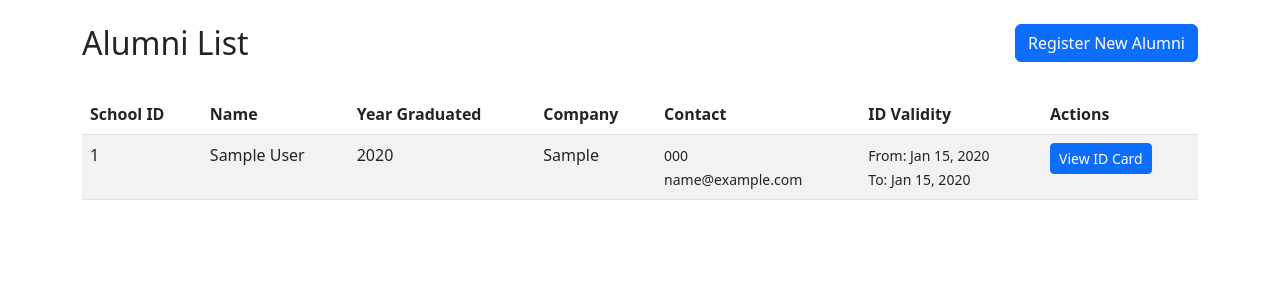
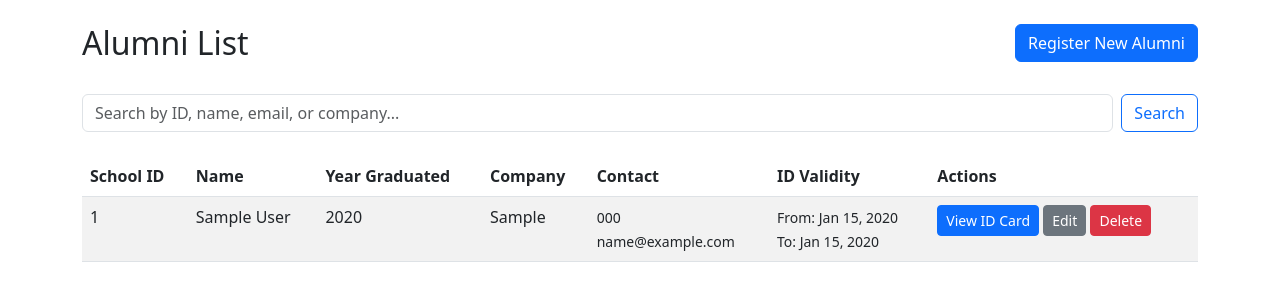
Before and after one commit to dadidelux/ID_Maker, a Django app: page /alumni/ in a window 1280 px wide. Shown: the part 56-357 px from the top of the page. Run offline with Django 5.2, Linux system fonts and the light colour scheme; a user stored in the database is signed in; tables that the repository leaves empty hold one stand-in row (values such as "Sample post").

Commit message:
-- feature edit, earch and delete

```diff
--- a/alumni_id/urls.py
+++ b/alumni_id/urls.py
@@ -8,4 +8,6 @@ urlpatterns = [
     path('register/', views.register_alumni, name='register_alumni'),
     path('alumni/', views.alumni_list, name='alumni_list'),
     path('alumni/<int:alumni_id>/id-card/', views.view_id_card, name='view_id_card'),
+    path('alumni/<int:alumni_id>/edit/', views.edit_alumni, name='edit_alumni'),
+    path('alumni/<int:alumni_id>/delete/', views.delete_alumni, name='delete_alumni'),
 ]
--- a/alumni_id/views.py
+++ b/alumni_id/views.py
@@ -5,6 +5,7 @@ from django.http import HttpResponse
 from .models import IDBackground, AlumniProfile
 from .forms import IDBackgroundForm, AlumniProfileForm
 from .utils import generate_id_card
+from django.db import models
 
 @login_required
 def home(request):
@@ -43,8 +44,22 @@ def register_alumni(request):
 
 @login_required
 def alumni_list(request):
+    search_query = request.GET.get('search', '')
     alumni = AlumniProfile.objects.all()
-    return render(request, 'alumni_id/alumni_list.html', {'alumni': alumni})
+
+    if search_query:
+        alumni = alumni.filter(
+            models.Q(school_id__icontains=search_query) |
+            models.Q(first_name__icontains=search_query) |
+            models.Q(last_name__icontains=search_query) |
+            models.Q(email__icontains=search_query) |
+            models.Q(company__icontains=search_query)
+        )
+
+    return render(request, 'alumni_id/alumni_list.html', {
+        'alumni': alumni,
+        'search_query': search_query
+    })
 
 @login_required
 def view_id_card(request, alumni_id):
@@ -64,3 +79,42 @@ def view_id_card(request, alumni_id):
     return render(request, 'alumni_id/view_id_card.html', {
         'alumni': alumni
     })
+
+@login_required
+def edit_alumni(request, alumni_id):
+    alumni = get_object_or_404(AlumniProfile, id=alumni_id)
+
+    if request.method == 'POST':
+        form = AlumniProfileForm(request.POST, request.FILES, instance=alumni)
+        if form.is_valid():
+            form.save()
+            messages.success(request, 'Alumni profile updated successfully!')
+            return redirect('alumni_list')
+    else:
+        form = AlumniProfileForm(instance=alumni)
+
+    return render(request, 'alumni_id/edit_alumni.html', {
+        'form': form,
+        'alumni': alumni
+    })
+
+@login_required
+def delete_alumni(request, alumni_id):
+    alumni = get_object_or_404(AlumniProfile, id=alumni_id)
+
+    if request.method == 'POST':
+        # Get the confirmation ID from the form
+        confirmation_id = request.POST.get('confirmation_id')
+
+        # Check if the entered ID matches the alumni's school ID
+        if confirmation_id == alumni.school_id:
+            alumni.delete()
+            messages.success(request, 'Alumni record deleted successfully!')
+            return redirect('alumni_list')
+        else:
+            messages.error(request, 'The entered ID does not match. Deletion cancelled.')
+            return redirect('alumni_list')
+
+    return render(request, 'alumni_id/delete_alumni.html', {
+        'alumni': alumni
+    })
--- a/templates/alumni_id/alumni_list.html
+++ b/templates/alumni_id/alumni_list.html
@@ -9,6 +9,18 @@
     </div>
     <div class="col text-end">
         <a href="{% url 'register_alumni' %}" class="btn btn-primary">Register New Alumni</a>
+    </div>
+</div>
+
+<div class="row mb-4">
+    <div class="col">
+        <form method="get" class="d-flex">
+            <input type="search" name="search" class="form-control me-2" placeholder="Search by ID, name, email, or company..." value="{{ search_query }}">
+            <button type="submit" class="btn btn-outline-primary">Search</button>
+            {% if search_query %}
+                <a href="{% url 'alumni_list' %}" class="btn btn-outline-secondary ms-2">Clear</a>
+            {% endif %}
+        </form>
     </div>
 </div>
 
@@ -46,6 +58,8 @@
                 </td>
                 <td>
                     <a href="{% url 'view_id_card' alumnus.id %}" class="btn btn-sm btn-primary">View ID Card</a>
+                    <a href="{% url 'edit_alumni' alumnus.id %}" class="btn btn-sm btn-secondary">Edit</a>
+                    <a href="{% url 'delete_alumni' alumnus.id %}" class="btn btn-sm btn-danger">Delete</a>
                 </td>
             </tr>
             {% empty %}
```
Also changed, not shown: templates/alumni_id/delete_alumni.html (added, +47 -0 lines), templates/alumni_id/edit_alumni.html (added, +39 -0 lines).
